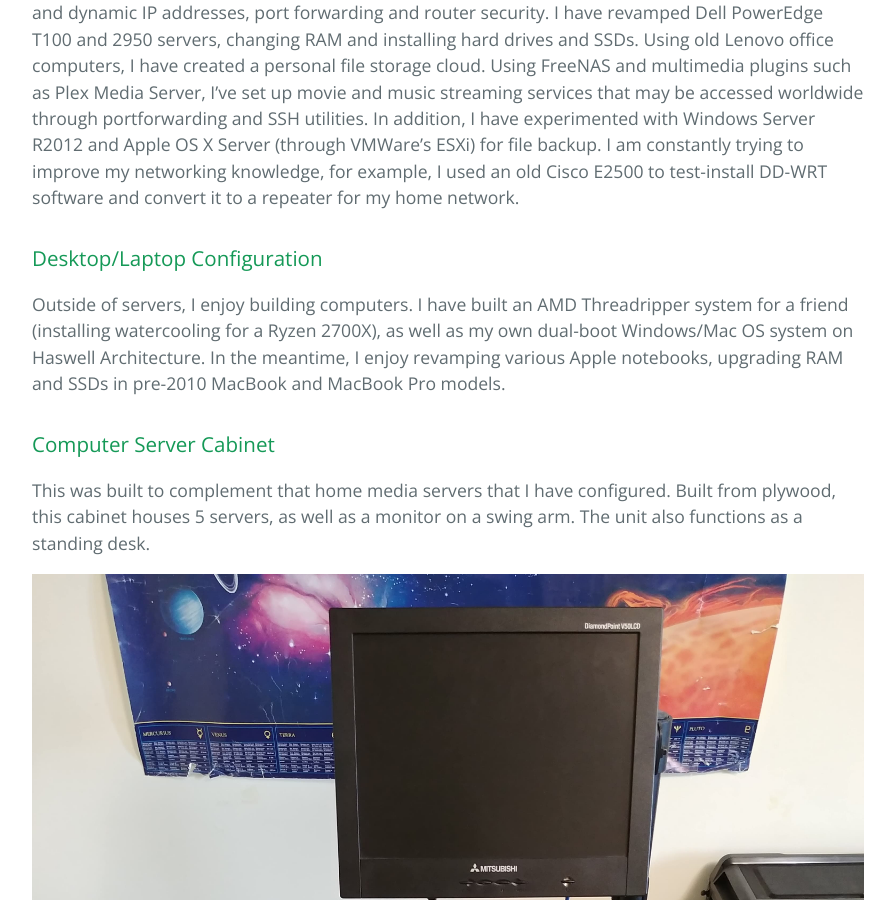
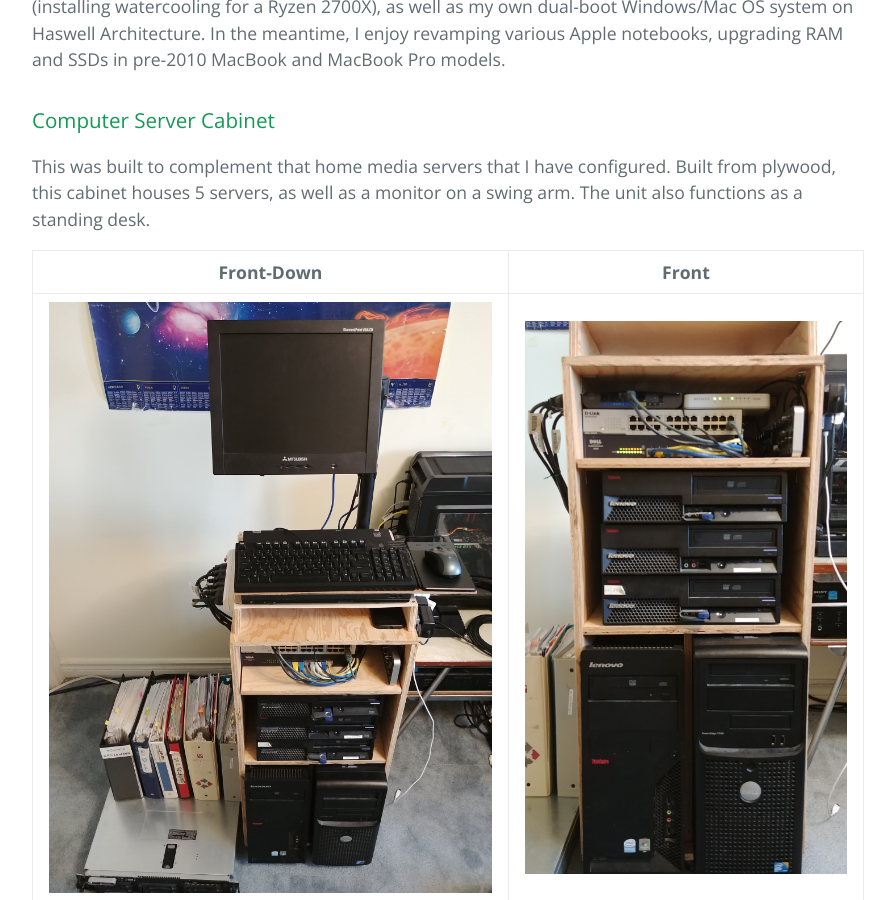
Before and after one commit to yixin0829/Cayman, a Jekyll site: the page built from project-library.md, in a window 1280 px wide and 900 px high, scrolled down 3098 px. Shown: the whole window, without its empty margins (192-1087 px from the left). Built offline with Jekyll 4.4.1, drawn with Linux system fonts in a browser that asks for light colours.

Commit message:
Update project-library.md

```diff
--- a/project-library.md
+++ b/project-library.md
@@ -41,8 +38,9 @@ Outside of servers, I enjoy building computers. I have built an AMD Threadripper
 ### Computer Server Cabinet
 This was built to complement that home media servers that I have configured. Built from plywood, this cabinet houses 5 servers, as well as a monitor on a swing arm. The unit also functions as a standing desk.
 
-![Server_Cabinet1](/assets/Project_Pictures/Server_Cabinet1.jpg)
-![Server_Cabinet2](/assets/Project_Pictures/Server_Cabinet2.jpg)
+Front-Down                                                        |  Front
+:----------------------------------------------------------------:|:-------------------------------------------------:
+![Server_Cabinet1](/assets/Project_Pictures/Server_Cabinet1.jpg)  |  ![Server_Cabinet2](/assets/Project_Pictures/Server_Cabinet2.jpg)
 
 ## Software
 * * *
```
Also changed, not shown: other parts of project-library.md (+3 -6 lines).
